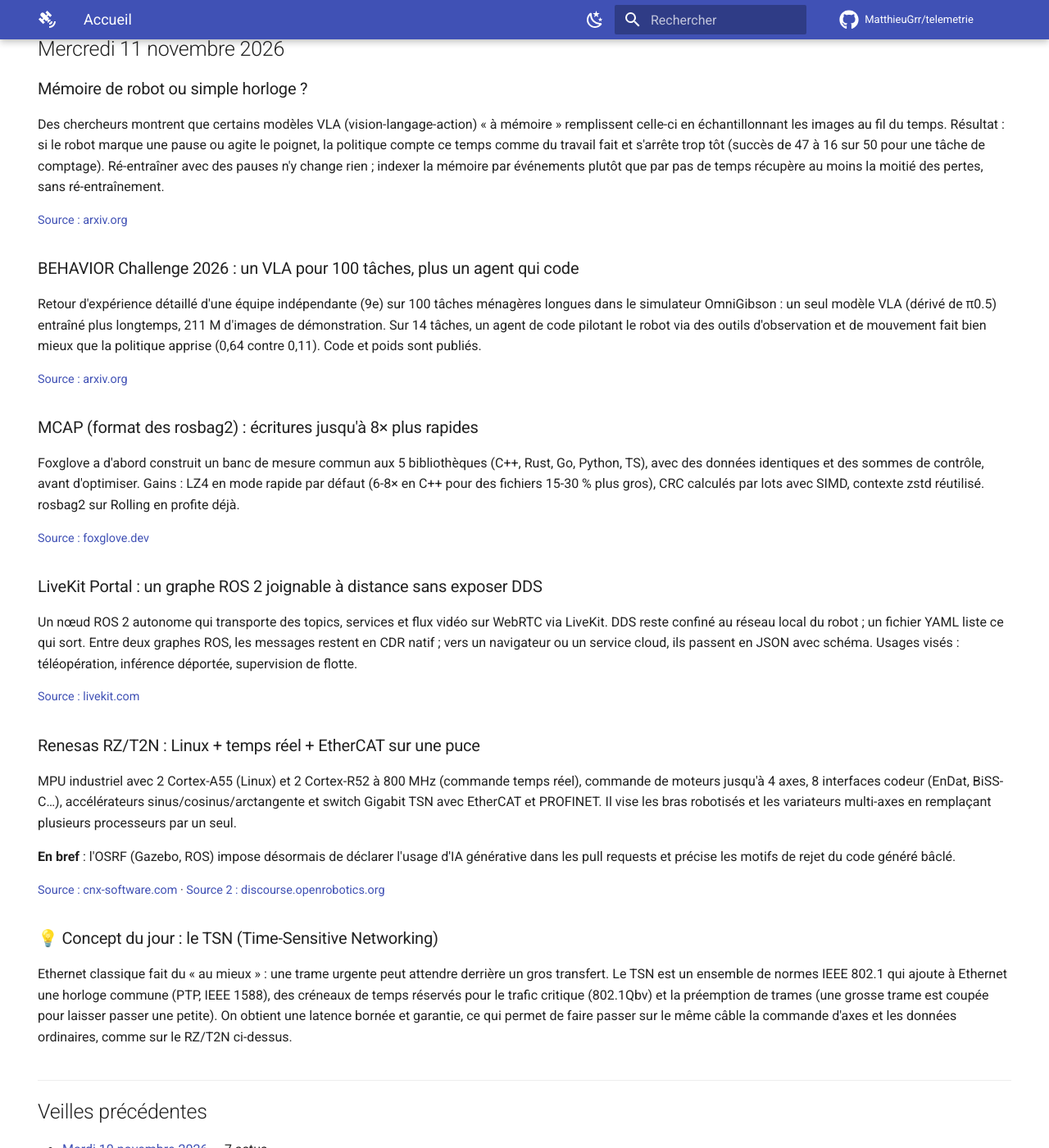
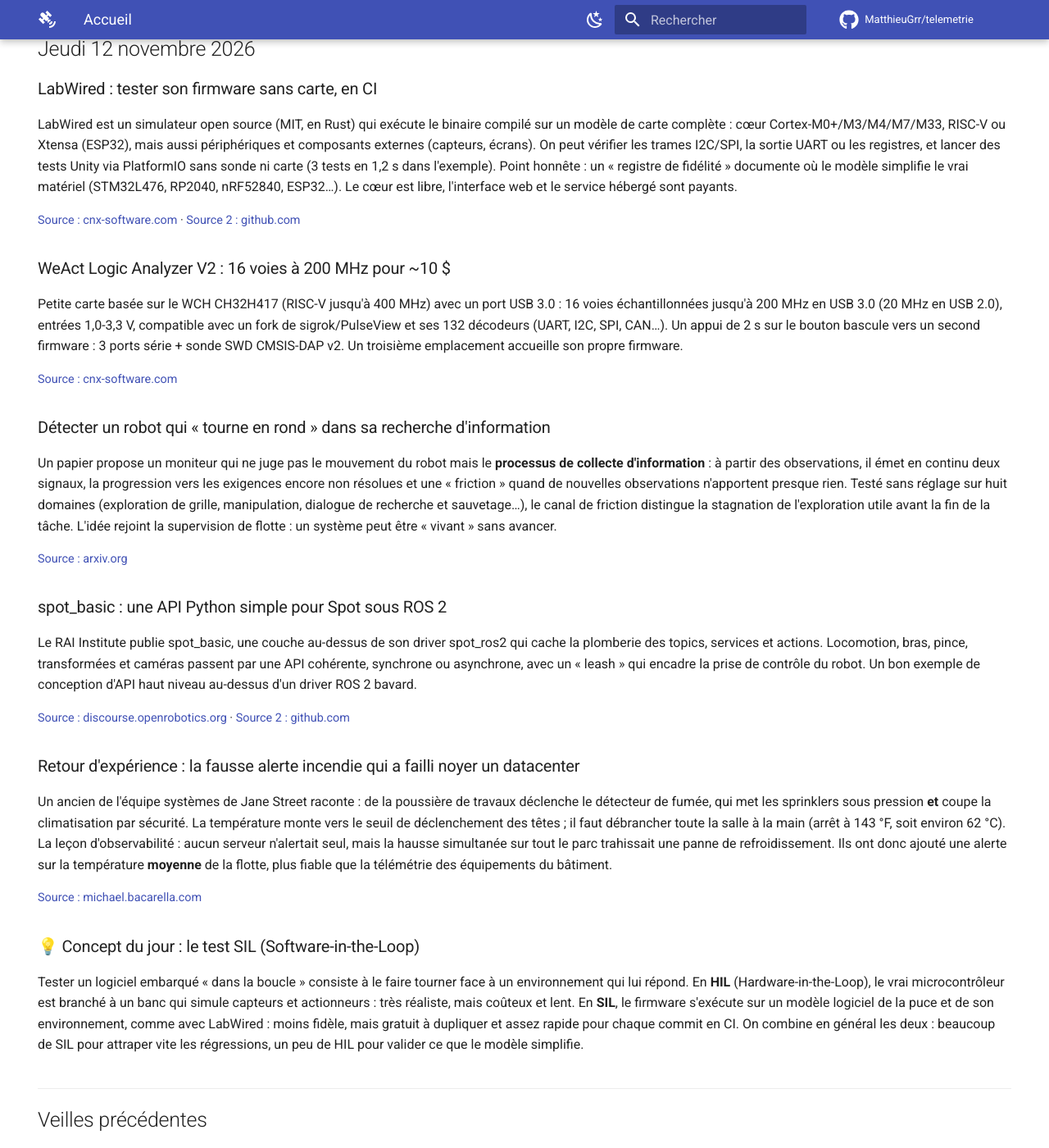
Before and after one commit to MatthieuGrr/telemetrie, an MkDocs documentation site: the page built from docs/index.md, in a window 1280 px wide and 1400 px high, scrolled down 207 px. Shown: the whole window at 82% size. Built offline with MkDocs 1.6.1 and Material for MkDocs 9.7.7, drawn with Linux system fonts in a browser that asks for light colours; comment, search, counter and statistics services are not loaded; some of the changed text lies outside the part shown.

```diff
--- a/docs/index.md
+++ b/docs/index.md
@@ -5,60 +5,58 @@ hide:
   - toc
 ---
 
-## Mercredi 11 novembre 2026
+## Jeudi 12 novembre 2026
 
 
 
-### Mémoire de robot ou simple horloge ?
+### LabWired : tester son firmware sans carte, en CI
 
-Des chercheurs montrent que certains modèles VLA (vision-langage-action) « à mémoire » remplissent celle-ci en échantillonnant les images au fil du temps. Résultat : si le robot marque une pause ou agite le poignet, la politique compte ce temps comme du travail fait et s'arrête trop tôt (succès de 47 à 16 sur 50 pour une tâche de comptage). Ré-entraîner avec des pauses n'y change rien ; indexer la mémoire par événements plutôt que par pas de temps récupère au moins la moitié des pertes, sans ré-entraînement.
+LabWired est un simulateur open source (MIT, en Rust) qui exécute le binaire compilé sur un modèle de carte complète : cœur Cortex-M0+/M3/M4/M7/M33, RISC-V ou Xtensa (ESP32), mais aussi périphériques et composants externes (capteurs, écrans). On peut vérifier les trames I2C/SPI, la sortie UART ou les registres, et lancer des tests Unity via PlatformIO sans sonde ni carte (3 tests en 1,2 s dans l'exemple). Point honnête : un « registre de fidélité » documente où le modèle simplifie le vrai matériel (STM32L476, RP2040, nRF52840, ESP32…). Le cœur est libre, l'interface web et le service hébergé sont payants.
 
-[Source : arxiv.org](https://arxiv.org/abs/2611.14488)
+[Source : cnx-software.com](https://www.cnx-software.com/2026/11/10/labwired-allows-engineers-to-test-compiled-firmware-on-simulated-mcu-boards-cpu-and-peripherals/) · [Source 2 : github.com](https://github.com/w1ne/labwired-core)
 { .source-link }
 
-### BEHAVIOR Challenge 2026 : un VLA pour 100 tâches, plus un agent qui code
+### WeAct Logic Analyzer V2 : 16 voies à 200 MHz pour ~10 $
 
-Retour d'expérience détaillé d'une équipe indépendante (9e) sur 100 tâches ménagères longues dans le simulateur OmniGibson : un seul modèle VLA (dérivé de π0.5) entraîné plus longtemps, 211 M d'images de démonstration. Sur 14 tâches, un agent de code pilotant le robot via des outils d'observation et de mouvement fait bien mieux que la politique apprise (0,64 contre 0,11). Code et poids sont publiés.
+Petite carte basée sur le WCH CH32H417 (RISC-V jusqu'à 400 MHz) avec un port USB 3.0 : 16 voies échantillonnées jusqu'à 200 MHz en USB 3.0 (20 MHz en USB 2.0), entrées 1,0-3,3 V, compatible avec un fork de sigrok/PulseView et ses 132 décodeurs (UART, I2C, SPI, CAN…). Un appui de 2 s sur le bouton bascule vers un second firmware : 3 ports série + sonde SWD CMSIS-DAP v2. Un troisième emplacement accueille son propre firmware.
 
-[Source : arxiv.org](https://arxiv.org/abs/2611.14432)
+[Source : cnx-software.com](https://www.cnx-software.com/2026/11/12/weact-logic-analyzer-v2-a-10-usb-3-0-logic-analyzer-board-compatible-with-sigrok-pulseview/)
 { .source-link }
 
-### MCAP (format des rosbag2) : écritures jusqu'à 8× plus rapides
+### Détecter un robot qui « tourne en rond » dans sa recherche d'information
 
-Foxglove a d'abord construit un banc de mesure commun aux 5 bibliothèques (C++, Rust, Go, Python, TS), avec des données identiques et des sommes de contrôle, avant d'optimiser. Gains : LZ4 en mode rapide par défaut (6-8× en C++ pour des fichiers 15-30 % plus gros), CRC calculés par lots avec SIMD, contexte zstd réutilisé. rosbag2 sur Rolling en profite déjà.
+Un papier propose un moniteur qui ne juge pas le mouvement du robot mais le **processus de collecte d'information** : à partir des observations, il émet en continu deux signaux, la progression vers les exigences encore non résolues et une « friction » quand de nouvelles observations n'apportent presque rien. Testé sans réglage sur huit domaines (exploration de grille, manipulation, dialogue de recherche et sauvetage…), le canal de friction distingue la stagnation de l'exploration utile avant la fin de la tâche. L'idée rejoint la supervision de flotte : un système peut être « vivant » sans avancer.
 
-[Source : foxglove.dev](https://foxglove.dev/blog/measuring-and-improving-mcap-performance)
+[Source : arxiv.org](https://arxiv.org/abs/2611.14111)
 { .source-link }
 
-### LiveKit Portal : un graphe ROS 2 joignable à distance sans exposer DDS
+### spot_basic : une API Python simple pour Spot sous ROS 2
 
-Un nœud ROS 2 autonome qui transporte des topics, services et flux vidéo sur WebRTC via LiveKit. DDS reste confiné au réseau local du robot ; un fichier YAML liste ce qui sort. Entre deux graphes ROS, les messages restent en CDR natif ; vers un navigateur ou un service cloud, ils passent en JSON avec schéma. Usages visés : téléopération, inférence déportée, supervision de flotte.
+Le RAI Institute publie spot_basic, une couche au-dessus de son driver spot_ros2 qui cache la plomberie des topics, services et actions. Locomotion, bras, pince, transformées et caméras passent par une API cohérente, synchrone ou asynchrone, avec un « leash » qui encadre la prise de contrôle du robot. Un bon exemple de conception d'API haut niveau au-dessus d'un driver ROS 2 bavard.
 
-[Source : livekit.com](https://livekit.com/blog/introducing-livekit-ros-portal)
+[Source : discourse.openrobotics.org](https://discourse.openrobotics.org/t/introducing-spot-basic-a-simpler-interface-for-spot-in-ros-2/59696) · [Source 2 : github.com](https://github.com/rai-opensource/spot_basic)
 { .source-link }
 
-### Renesas RZ/T2N : Linux + temps réel + EtherCAT sur une puce
+### Retour d'expérience : la fausse alerte incendie qui a failli noyer un datacenter
 
-MPU industriel avec 2 Cortex-A55 (Linux) et 2 Cortex-R52 à 800 MHz (commande temps réel), commande de moteurs jusqu'à 4 axes, 8 interfaces codeur (EnDat, BiSS-C…), accélérateurs sinus/cosinus/arctangente et switch Gigabit TSN avec EtherCAT et PROFINET. Il vise les bras robotisés et les variateurs multi-axes en remplaçant plusieurs processeurs par un seul.
+Un ancien de l'équipe systèmes de Jane Street raconte : de la poussière de travaux déclenche le détecteur de fumée, qui met les sprinklers sous pression **et** coupe la climatisation par sécurité. La température monte vers le seuil de déclenchement des têtes ; il faut débrancher toute la salle à la main (arrêt à 143 °F, soit environ 62 °C). La leçon d'observabilité : aucun serveur n'alertait seul, mais la hausse simultanée sur tout le parc trahissait une panne de refroidissement. Ils ont donc ajouté une alerte sur la température **moyenne** de la flotte, plus fiable que la télémétrie des équipements du bâtiment.
 
-**En bref** : l'OSRF (Gazebo, ROS) impose désormais de déclarer l'usage d'IA générative dans les pull requests et précise les motifs de rejet du code généré bâclé.
-
-[Source : cnx-software.com](https://www.cnx-software.com/2026/11/11/renesas-rz-t2n-cortex-a55-r52-industrial-mpu-supports-four-axis-motor-control-tsn-ethernet-ethercat/) · [Source 2 : discourse.openrobotics.org](https://discourse.openrobotics.org/t/osrf-adopts-an-updated-policy-on-use-of-genai-llm-tools-in-contributions/59685)
+[Source : michael.bacarella.com](https://michael.bacarella.com/2026/11/10/false-smoke-alarm-jane-street-datacenter/)
 { .source-link }
 
-### 💡 Concept du jour : le TSN (Time-Sensitive Networking)
+### 💡 Concept du jour : le test SIL (Software-in-the-Loop)
 
-Ethernet classique fait du « au mieux » : une trame urgente peut attendre derrière un gros transfert. Le TSN est un ensemble de normes IEEE 802.1 qui ajoute à Ethernet une horloge commune (PTP, IEEE 1588), des créneaux de temps réservés pour le trafic critique (802.1Qbv) et la préemption de trames (une grosse trame est coupée pour laisser passer une petite). On obtient une latence bornée et garantie, ce qui permet de faire passer sur le même câble la commande d'axes et les données ordinaires, comme sur le RZ/T2N ci-dessus.
+Tester un logiciel embarqué « dans la boucle » consiste à le faire tourner face à un environnement qui lui répond. En **HIL** (Hardware-in-the-Loop), le vrai microcontrôleur est branché à un banc qui simule capteurs et actionneurs : très réaliste, mais coûteux et lent. En **SIL**, le firmware s'exécute sur un modèle logiciel de la puce et de son environnement, comme avec LabWired : moins fidèle, mais gratuit à dupliquer et assez rapide pour chaque commit en CI. On combine en général les deux : beaucoup de SIL pour attraper vite les régressions, un peu de HIL pour valider ce que le modèle simplifie.
 
 ## Veilles précédentes
 
+- [Mercredi 11 novembre 2026](2026/11/2026-11-11.md) — 6 actus
 - [Mardi 10 novembre 2026](2026/11/2026-11-10.md) — 7 actus
 - [Lundi 9 novembre 2026](2026/11/2026-11-09.md) — 7 actus
 - [Dimanche 8 novembre 2026](2026/11/2026-11-08.md) — 6 actus
 - [Samedi 7 novembre 2026](2026/11/2026-11-07.md) — 5 actus
 - [Vendredi 6 novembre 2026](2026/11/2026-11-06.md) — 7 actus
 - [Jeudi 5 novembre 2026](2026/11/2026-11-05.md) — 7 actus
-- [Mercredi 4 novembre 2026](2026/11/2026-11-04.md) — 6 actus
 
 [Toutes les veilles dans les archives →](archives.md)
 
```
Also changed, not shown: docs/2026/11/2026-11-11.md (+2 -0 lines), docs/2026/11/2026-11-12.md (added, +61 -0 lines), docs/archives.md (+2 -1 lines).
